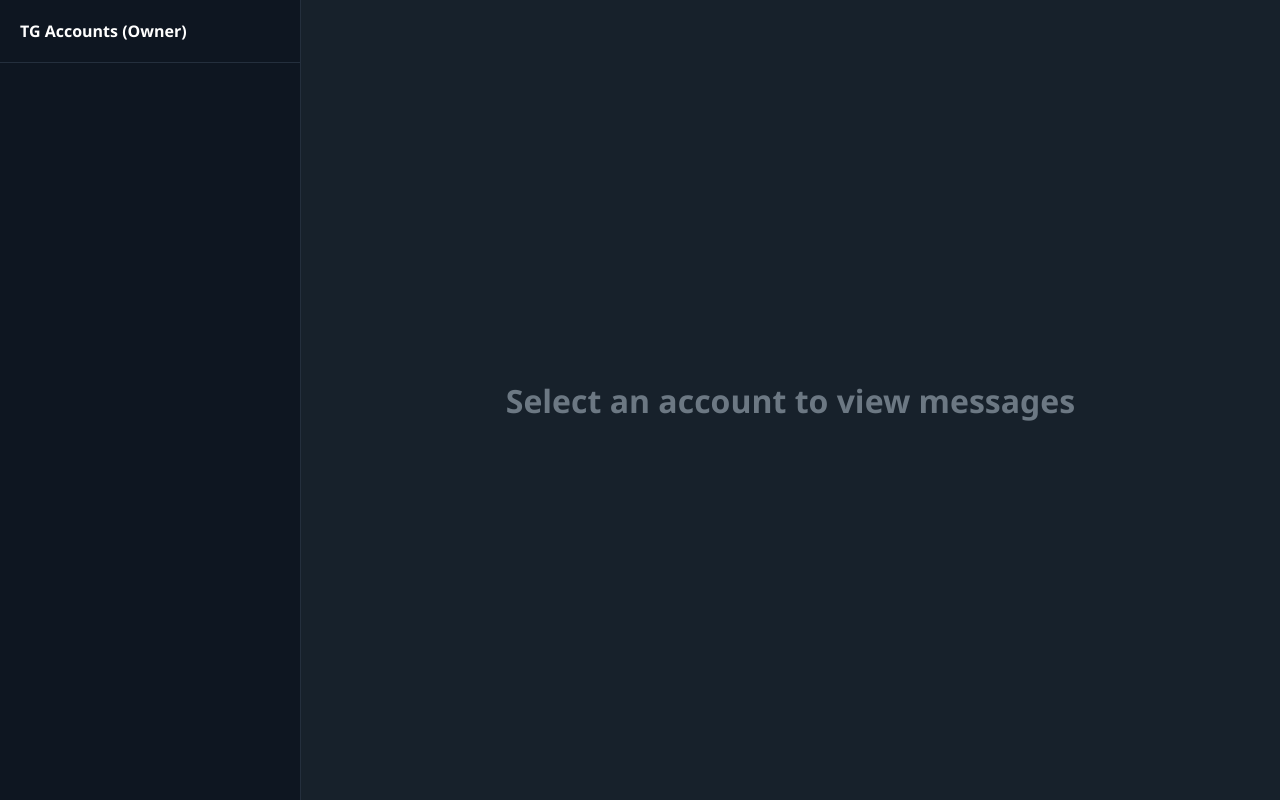
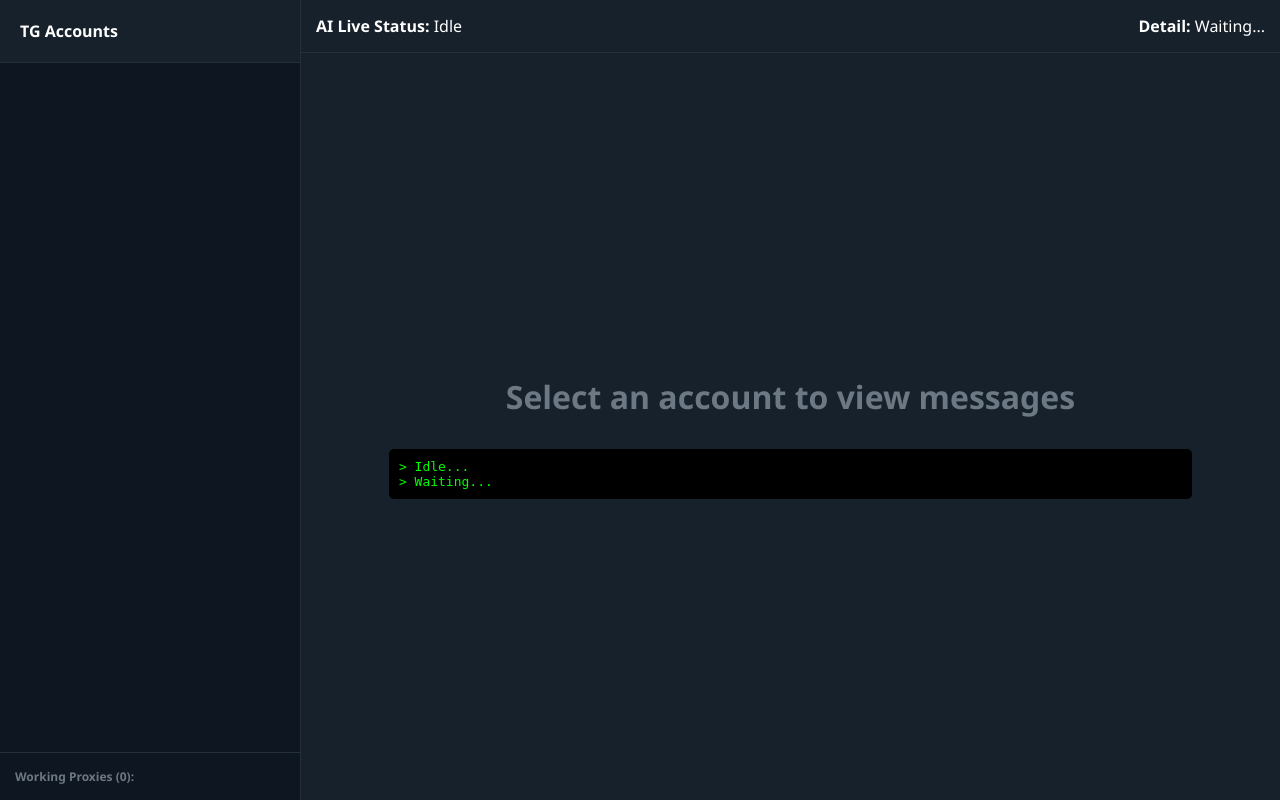
Before and after one commit to highjacker250/SMS-BOT, a FastAPI app: page /panel in a window 1280 px wide. Run offline with FastAPI, Linux system fonts and the light colour scheme; parts of the project's set-up code (start-up, migrations or seed data) failed here and were passed over.

Commit message:
Refactor HTML structure and styles for sidebar and main

```diff
--- a/web_panel/templates/index.html
+++ b/web_panel/templates/index.html
@@ -3,30 +3,56 @@
 <head>
     <title>AI TG Panel</title>
     <style>
-        body { font-family: 'Segoe UI', Tahoma, Geneva, Verdana, sans-serif; margin: 0; background: #17212b; color: #fff; }
-        .sidebar { width: 300px; height: 100vh; background: #0e1621; float: left; border-right: 1px solid #242f3d; }
+        body { font-family: 'Segoe UI', Tahoma, Geneva, Verdana, sans-serif; margin: 0; background: #17212b; color: #fff; display: flex; height: 100vh; overflow: hidden; }
+        .sidebar { width: 300px; background: #0e1621; border-right: 1px solid #242f3d; display: flex; flex-direction: column; }
+        .sidebar-header { padding: 20px; font-weight: bold; border-bottom: 1px solid #242f3d; background: #17212b; }
+        .account-list { flex: 1; overflow-y: auto; }
         .account { padding: 15px; border-bottom: 1px solid #242f3d; cursor: pointer; }
         .account:hover { background: #202b36; }
         .status-active { color: #4caf50; }
-        .status-wait { color: #ff9800; }
+        .status-waiting_7_days { color: #ff9800; }
         .status-failed { color: #f44336; }
-        .main { margin-left: 300px; height: 100vh; display: flex; align-items: center; justify-content: center; color: #6c7883;}
+        .status-logging_in { color: #2196f3; }
+        .main { flex: 1; display: flex; flex-direction: column; }
+        .top-bar { padding: 15px; background: #17212b; border-bottom: 1px solid #242f3d; display: flex; justify-content: space-between; }
+        .content { flex: 1; display: flex; align-items: center; justify-content: center; color: #6c7883; flex-direction: column; }
+        .proxy-box { padding: 15px; background: #0e1621; border-top: 1px solid #242f3d; font-size: 12px; color: #6c7883; max-height: 200px; overflow-y: auto; }
+        .proxy-item { padding: 5px 0; border-bottom: 1px solid #242f3d; }
+        .live-status { font-family: monospace; background: #000; padding: 10px; border-radius: 5px; color: #0f0; margin-top: 10px; width: 80%; text-align: left; }
     </style>
 </head>
 <body>
     <div class="sidebar">
-        <div style="padding: 20px; font-weight: bold; border-bottom: 1px solid #242f3d;">TG Accounts (Owner)</div>
+        <div class="sidebar-header">TG Accounts</div>
+        <div class="account-list">
             {% for phone, acc in accounts.items() %}
             <div class="account" onclick="alert('Chat view for {{ phone }} coming soon!')">
-            <div style="font-weight: 500;">+{{ phone }}</div>
+                <div style="font-weight: 500; font-size: 16px;">+{{ phone }}</div>
                 <div style="font-size: 12px; margin-top: 5px;" class="status-{{ acc.status }}">
                     ● {{ acc.status | replace('_', ' ') | upper }}
                 </div>
             </div>
             {% endfor %}
         </div>
+        <div class="proxy-box">
+            <b>Working Proxies ({{ proxies | length }}):</b><br>
+            {% for p in proxies %}
+            <div class="proxy-item">{{ p }}</div>
+            {% endfor %}
+        </div>
+    </div>
     <div class="main">
+        <div class="top-bar">
+            <div><b>AI Live Status:</b> {{ bot_status.task }}</div>
+            <div><b>Detail:</b> {{ bot_status.detail }}</div>
+        </div>
+        <div class="content">
             <h1>Select an account to view messages</h1>
+            <div class="live-status">
+                > {{ bot_status.task }}...<br>
+                > {{ bot_status.detail }}<br>
+            </div>
+        </div>
     </div>
 </body>
 </html>
```
Lines whose indentation alone changed are shown as unchanged.
